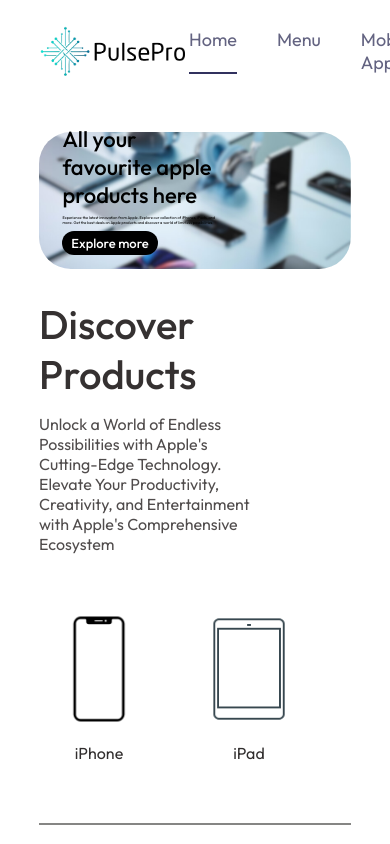
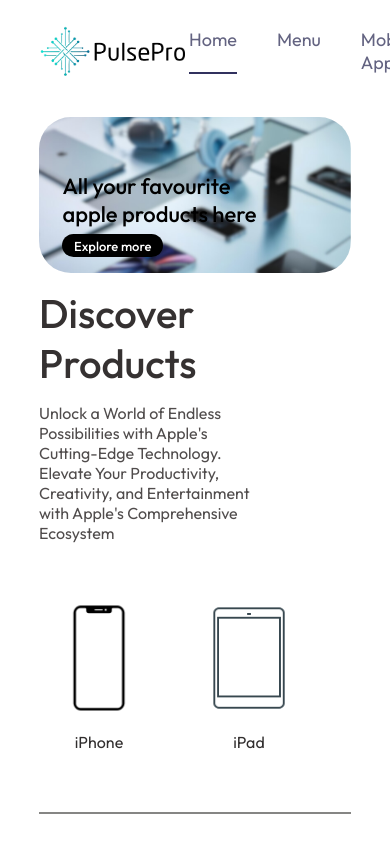
Before and after one commit to Hibajk/ecommerce_website, a React (Vite) app in the folder website_frontend/: page / in a window 390 px wide. Shown: the top 844 px of the page. Built offline with nearby package versions, Linux system fonts and the light colour scheme.

Commit message:
making hearder responsive

```diff
--- a/website_frontend/src/components/Header/Header.css
+++ b/website_frontend/src/components/Header/Header.css
@@ -47,3 +47,53 @@
     color: rgb(63, 61, 61);
     background-color: white;
 }
+
+@media (max-width:1050px) {
+    .header-contents{
+        max-width: 45%;
+    }
+}
+
+@media (max-width:750px) {
+    .header-contents{
+        max-width: 65%;
+    }
+    .header-contents p{
+        display: none;
+    }
+    .header-contents button{
+        padding: 2vw 4vw;
+    }
+}
+
+@media (max-width:400px) {
+    .header-contents{
+        max-width: 70%;
+    }
+    .header-contents p{
+        display: none;
+    }
+    .header-contents button{
+        padding: 1vw 3vw;
+    }
+    .header{
+        height: 40vw;
+        margin: 15px auto;
+    }
+}
+
+@media (max-width:350px) {
+    .header-contents{
+        max-width: 75%;
+    }
+    .header-contents p{
+        display: none;
+    }
+    .header-contents button{
+        padding: 1vw 3vw;
+    }
+    .header{
+        height: 45vw;
+        margin: 10px auto;
+    }
+}
```
